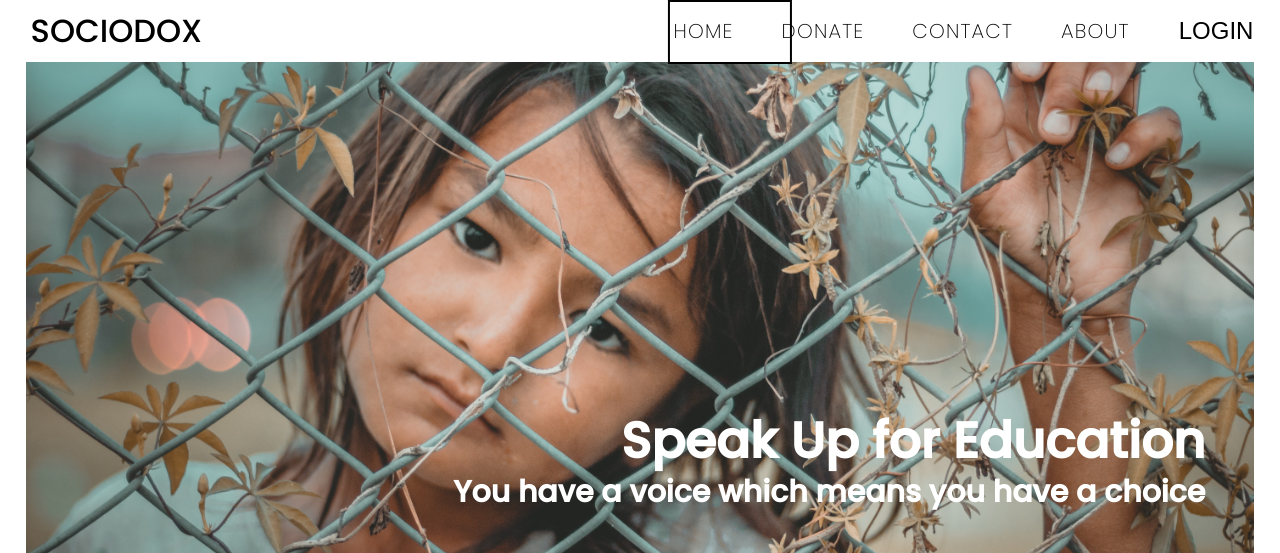
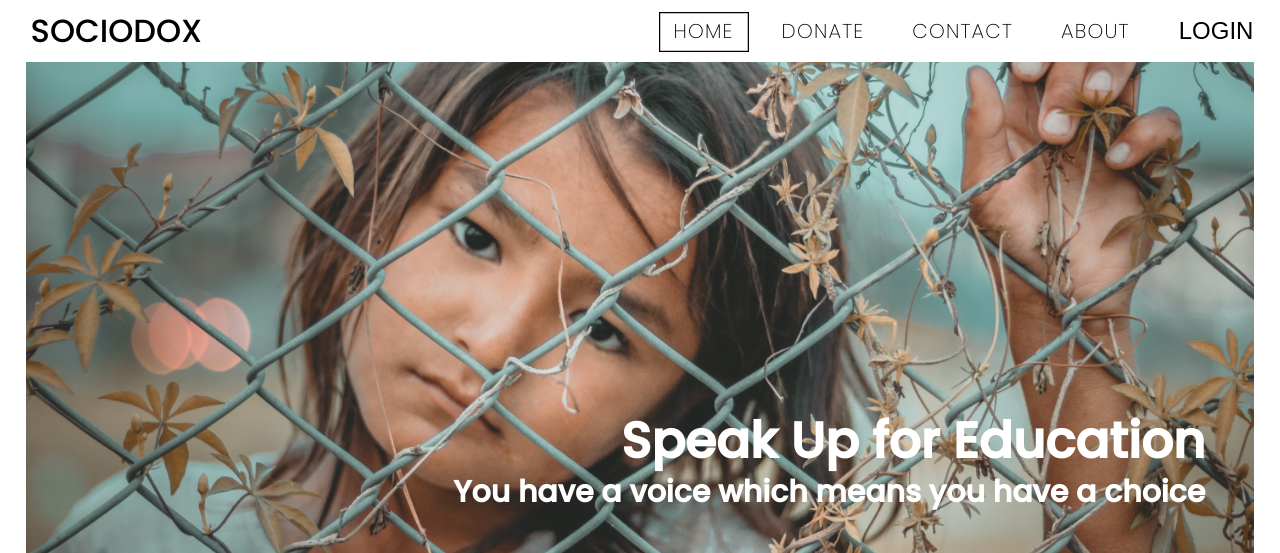
Before and after one commit to sociodocs/final-work, a PHP site: page / in a window 1280 px wide. Shown: the top 553 px of the page. Run offline with PHP 8.4, Linux system fonts and the light colour scheme.

Commit message:
navigation indicator with smooth scrolling done

```diff
--- a/app/index.js
+++ b/app/index.js
@@ -14,6 +14,7 @@ function navCheck(entries){
         const className = entry.target.className;
         const activeAnchor = document.querySelector(`[data-page=${className}]`);
         const coords = activeAnchor.getBoundingClientRect();
+        const actScrWid = document.body.getBoundingClientRect().width;
 
         const directions = {
             height: coords.height,
@@ -21,8 +22,12 @@ function navCheck(entries){
             top: coords.top,
             left: coords.left
         };
+
+        const perRemove = (((actScrWid*5)/100)/2);
+        directions.left = directions.left - perRemove;
+
         if(entry.isIntersecting){
-            marker.style.setProperty("left", `${directions.left}px`);
+            marker.style.setProperty("left",`${directions.left}px`);
             marker.style.setProperty("top", `${directions.top}px`);
             marker.style.setProperty("width", `${directions.width}px`);
             marker.style.setProperty("height", `${directions.height}px`);
--- a/css/footer.css
+++ b/css/footer.css
@@ -5,8 +5,8 @@ footer{
     flex-direction: column;
     align-items: center;
     width: 100%;
-    max-width: 1761px;
 }
+
 footer ul{
     list-style: none;
 }
--- a/css/navigation.css
+++ b/css/navigation.css
@@ -3,7 +3,7 @@ header {
   top: 0px; /* this condition is mandatory to stick the menu */
   background-color: #fff;
   z-index: 2000;
-  max-width: 1761px;
+
 }
 nav {
   min-height: 7vh;
@@ -222,6 +222,8 @@ nav ul li a:hover {
   z-index: -2;
   border: 1px solid #000;
   background: transparent;
-  transform: scale(2);
+  transform: scale(1.25);
+  padding-left: 5px;
+  padding-right: 5px;
   transition: all 0.5s ease;
 }
--- a/index.html
+++ b/index.html
@@ -204,7 +204,7 @@
           </div>
         </div>
     </section>
-    <section data-text="our-team" id="our-team">
+    <section data-text="our-team" class="our-team" id="our-team">
         <h2>Our Team</h2>
         <div class="member-card">
           <div class="member">
--- a/main.css
+++ b/main.css
@@ -36,6 +36,10 @@
     font-weight: 100;
 }
 
+html{
+    scroll-behavior: smooth;
+}
+
 body{
     font-family: 'Poppins';
     margin: 0px 2% 0px 2%;
```
